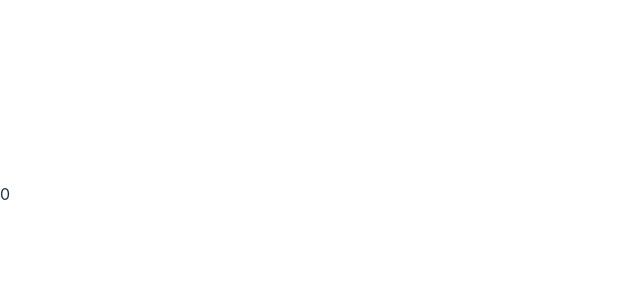
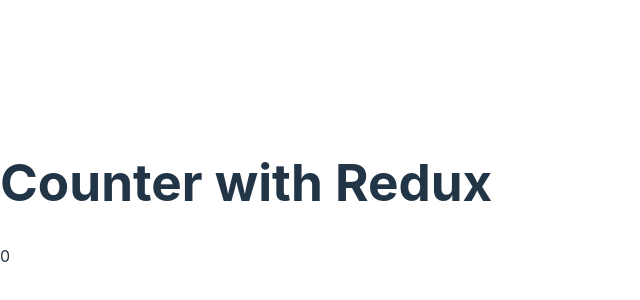
Before and after one commit to Rakesh01999/Intro-to-Redux, a React (Vite) app in the folder redux-bootstrap/: page / in a window 1280 px wide. Shown: the part 206-506 px from the top of the page, without its empty margins (0-640 px from the left). Built offline with nearby package versions, Linux system fonts and the light colour scheme.

Commit message:
Headline added

```diff
--- a/redux-bootstrap/src/App.tsx
+++ b/redux-bootstrap/src/App.tsx
@@ -3,6 +3,7 @@
 
   return (
     <div>
+      <h1>Counter with Redux</h1>
       <div>0</div>
     </div>
   );
```
